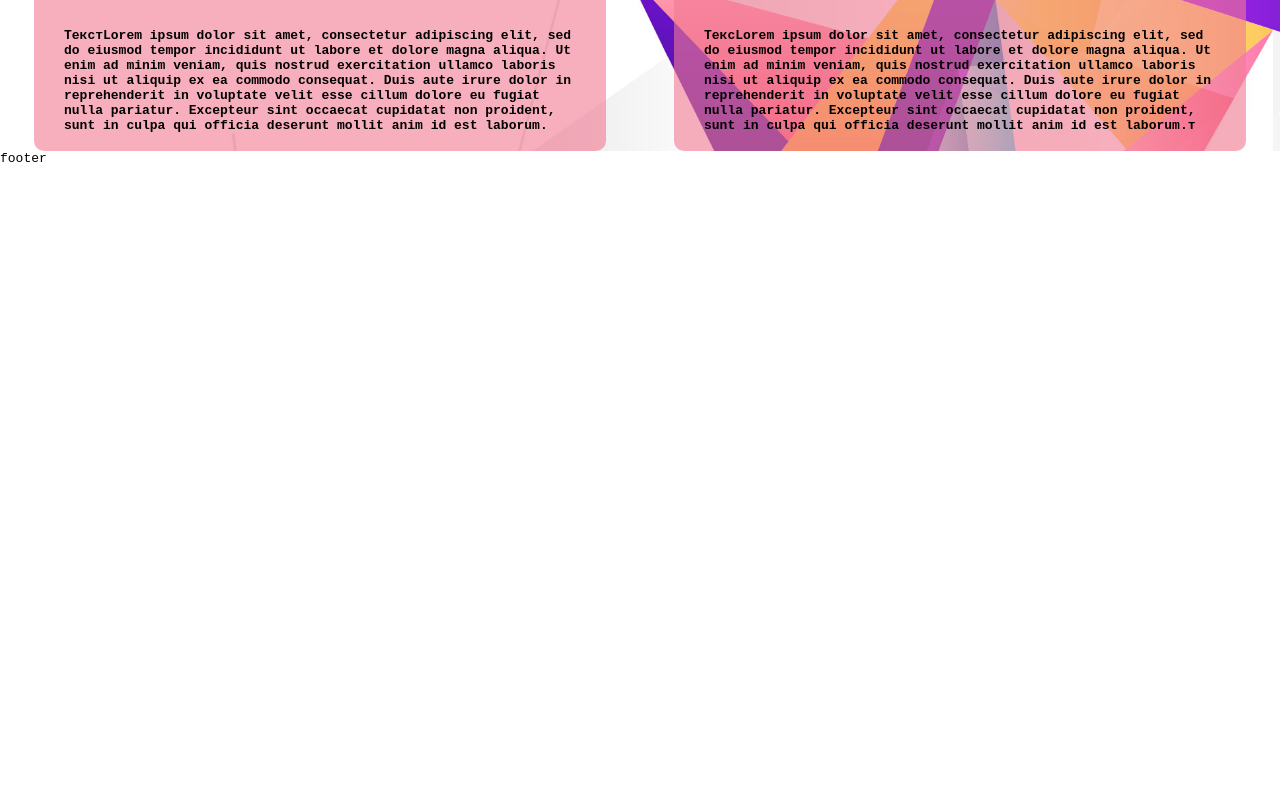
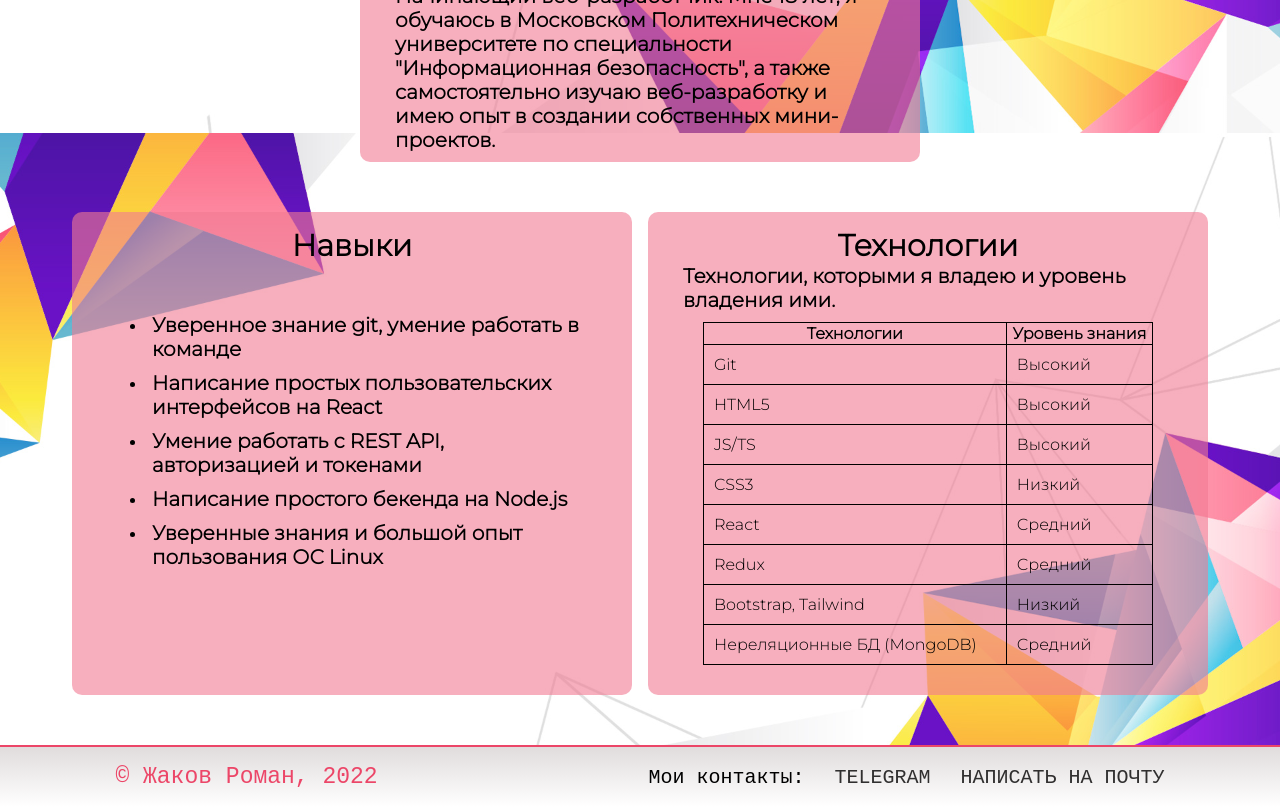
Before and after one commit to lixxteq/Zhakov-211-351-web-dev-2022-1, a plain HTML site: page Lab-1/public/index.html in a window 1280 px wide. Shown: the part 739-1548 px from the top of the page. Before the commit the page ends 950 px from the top, so only its background shows below. Drawn offline with Linux system fonts and the light colour scheme.

Commit message:
css cleanup, added adaptiveness for any scale and window size

```diff
--- a/Lab-1/public/index.html
+++ b/Lab-1/public/index.html
@@ -1,5 +1,5 @@
 <!DOCTYPE html>
-<html lang="en">
+<html lang="ru">
 <head>
     <meta charset="UTF-8">
     <meta http-equiv="X-UA-Compatible" content="IE=edge">
@@ -16,9 +16,9 @@
                 </figure>
                 <nav>
                     <ul class="links">
-                        <li><a href="">Обо мне</a></li>
-                        <li><a href="">Навыки</a></li>
-                        <li><a href="">Технологии</a></li>
+                        <li><a href="#about">Обо мне</a></li>
+                        <li><a href="#skills">Навыки</a></li>
+                        <li><a href="#tech">Технологии</a></li>
                     </ul>
                 </nav>
             </div>
@@ -27,29 +27,89 @@
         <main class="main">
             <div class="title">
                 <h1>Личная страница разработчика</h1>
+                <h4>Жаков Роман</h4>
             </div>
             <div class="about">
                 <figure class="photo"><img src="../public/assets/images/about.jpg" alt="My Photo"></figure>
-                <div class="info__block">
+                <div class="info__block" id="about">
                     <h1>Обо мне</h1>
-                    <h4>ТексLorem ipsum dolor sit amet, consectetur adipiscing elit, sed do eiusmod tempor incididunt ut labore et dolore magna aliqua. Ut enim ad minim veniam, quis nostrud exercitation ullamco laboris nisi ut aliquip ex ea commodo consequat. Duis aute irure dolor in reprehenderit in voluptate velit esse cillum dolore eu fugiat nulla pariatur. Excepteur sint occaecat cupidatat non proident, sunt in culpa qui officia deserunt mollit anim id est laborum.т</h4>
+                    <h4>Начинающий веб-разработчик. Мне 18 лет, я обучаюсь в Московском Политехническом университете по специальности "Информационная безопасность", а также самостоятельно изучаю веб-разработку и имею опыт в создании собственных мини-проектов.</h4>
                 </div>
             </div>
             <div class="info">
-                <div class="info__block">
+                <div class="info__block" id="skills">
                     <h1>Навыки</h1>
-                    <h4>ТекстLorem ipsum dolor sit amet, consectetur adipiscing elit, sed do eiusmod tempor incididunt ut labore et dolore magna aliqua. Ut enim ad minim veniam, quis nostrud exercitation ullamco laboris nisi ut aliquip ex ea commodo consequat. Duis aute irure dolor in reprehenderit in voluptate velit esse cillum dolore eu fugiat nulla pariatur. Excepteur sint occaecat cupidatat non proident, sunt in culpa qui officia deserunt mollit anim id est laborum.</h4>
+                    <ul>
+                        <li>
+                            <h4>Уверенное знание git, умение работать в команде</h4>
+                        </li>
+                        <li>
+                            <h4>Написание простых пользовательских интерфейсов на React</h4>
+                        </li>
+                        <li>
+                            <h4>Умение работать с REST API, авторизацией и токенами</h4>
+                        </li>
+                        <li>
+                            <h4>Написание простого бекенда на Node.js</h4>
+                        </li>
+                        <li>
+                            <h4>Уверенные знания и большой опыт пользования ОС Linux </h4>
+                        </li>
+                    </ul>
                 </div>
-                <div class="info__block">
+                <div class="info__block" id="tech">
                     <h1>Технологии</h1>
-                    <h4>ТексLorem ipsum dolor sit amet, consectetur adipiscing elit, sed do eiusmod tempor incididunt ut labore et dolore magna aliqua. Ut enim ad minim veniam, quis nostrud exercitation ullamco laboris nisi ut aliquip ex ea commodo consequat. Duis aute irure dolor in reprehenderit in voluptate velit esse cillum dolore eu fugiat nulla pariatur. Excepteur sint occaecat cupidatat non proident, sunt in culpa qui officia deserunt mollit anim id est laborum.т</h4>
+                    <h4>Технологии, которыми я владею и уровень владения ими.</h4>
+                    <table>
+                        <tr>
+                            <th>Технологии</th>
+                            <th>Уровень знания</th>
+                        </tr>
+                        <tr>
+                            <td>Git</td>
+                            <td>Высокий</td>
+                        </tr>
+                        <tr>
+                            <td>HTML5</td>
+                            <td>Высокий</td>
+                        </tr>
+                        <tr>
+                            <td>JS/TS</td>
+                            <td>Высокий</td>
+                        </tr>
+                        <tr>
+                            <td>CSS3</td>
+                            <td>Низкий</td>
+                        </tr>
+                        <tr>
+                            <td>React</td>
+                            <td>Средний</td>
+                        </tr>
+                        <tr>
+                            <td>Redux</td>
+                            <td>Средний</td>
+                        </tr>
+                        <tr>
+                            <td>Bootstrap, Tailwind</td>
+                            <td>Низкий</td>
+                        </tr>
+                        <tr>
+                            <td>Нереляционные БД (MongoDB)</td>
+                            <td>Средний</td>
+                        </tr>
+                    </table>
                 </div>
             </div>
         </main>
 
         <footer class="footer">
+            <div class="copy">&copy; Жаков Роман, 2022</div>
             <div class="footer__nav">
-                footer
+                <ul class="links">
+                    <li><p>Мои контакты:</p></li>
+                    <li><a href="https://t.me/123">Telegram</a></li>
+                    <li><a href="mailto:example@mail.com">Написать на почту</a></li>
+                </ul>
             </div>
         </footer>
     </div>
--- a/Lab-1/styles/global.css
+++ b/Lab-1/styles/global.css
@@ -1,13 +1,14 @@
+@import url('https://fonts.googleapis.com/css2?family=Montserrat:wght@300&display=swap');
+
+html {
+    scroll-behavior: smooth
+}
+
 body {
     margin: 0;
     padding: 0;
     font-family: monospace;
-
 }
-
-/* @media (min-width: 600px) {
-
-} */
 
 .root {
     display: flex;
@@ -21,11 +22,10 @@ body {
     display: flex;
     align-items: center;
     justify-content: center;
-    /* background-color: whitesmoke; */
     background-image: linear-gradient(white, whitesmoke);
-    border-bottom: 3px solid whitesmoke;
-    /* box-shadow: 10px 5px red; */
-
+    border-bottom: 2px solid #ec4668;
+    position: sticky;
+    top: 0;
 }
 
 .header__content {
@@ -41,7 +41,6 @@ body {
     display: flex;
     flex-direction: column;
     flex-wrap: wrap;
-    /* align-items: center; */
     background-image: url(../public/assets/images/bg.jpg);
     background-repeat: no-repeat;
     background-size: cover;
@@ -54,6 +53,10 @@ body {
     height: 60px;
     margin-top: auto;
     display: flex;
+    background-image: linear-gradient(rgba(201, 194, 194, 0.568), white);
+    border-top: 2px solid #ec4668;
+    align-items: center;
+    justify-content: space-around;
 }
 
 .header nav {
@@ -68,8 +71,9 @@ body {
     display: flex;
     justify-content: space-around;
     list-style-type: none;
-    /* margin: 0; */
+    margin: 0;
     flex-wrap: wrap;
+    align-items: center;
 }
 
 .links li {
@@ -93,10 +97,20 @@ body {
     width: 60%;
     font-size: 24px;
     color: #ec4668;
+    flex-direction: column;
+    align-items: flex-end;
+}
+
+.title h4 {
+    margin: 0 0 20px 0;
+    color: #dd0c36;
+}
+
+.title h1 {
+    margin-bottom: 0;
 }
 
 .logo {
-    /* display: inline-block; */
     height: 100%;
 }
 
@@ -106,30 +120,22 @@ body {
 
 .about {
     display: flex;
-    justify-content: space-between;
-    /* flex-wrap: wrap; */
-    /* flex-basis: 70%; */
-    width: 70%;
-    height: 400px;
-    margin: 20px;
+    justify-content: space-around;
+    flex-wrap: wrap;
+    width: 60%;
+    margin-bottom: 50px;
 }
 
 .photo {
-    max-height: 400px;
-    display: inline-block;
+    height: 400px;
+    margin: 0;
+    border: 6px solid rgba(242, 123, 147, 0.6);
+    border-radius: 10px;
 }
 
 .photo img {
     min-height: 100px;
     max-height: 100%;
-    border: 6px solid rgba(242, 123, 147, 0.6);
-    border-radius: 10px;
-}
-
-.info {
-    display: flex;
-    justify-content: space-around;
-    flex-wrap: wrap;
 }
 
 .info__block {
@@ -140,8 +146,75 @@ body {
     padding: 0 30px;
     display: flex;
     flex-direction: column;
+    align-items: center;
+    font-family: 'Montserrat', sans-serif;
 }
 
 .info__block h1 {
+    font-size: 30px;
+    margin: 15px 0 0 0;
+    flex: 1;
+}
 
+.info__block:target {
+    animation: selecting 0.5s;
 }
+
+@keyframes selecting {
+    0% {
+        background: rgba(242, 123, 147, 0.6);
+    }
+
+    50% {
+        background: rgba(241, 67, 102, 0.6);
+    }
+
+    100% {
+        background: rgba(242, 123, 147, 0.6);
+    }
+}
+
+.info__block h4 {
+    flex: 5;
+    margin: 0 5px 10px 5px;
+    font-size: 20px;
+}
+
+.info {
+    display: flex;
+    justify-content: space-around;
+    flex-wrap: wrap;
+    width: 90%;
+    margin-bottom: 50px;
+}
+
+.info__block table,
+.info__block ul {
+    flex: 5;
+    width: 90%;
+    margin-bottom: 30px;
+}
+
+table,
+th,
+td {
+    border: 1px solid black;
+    border-collapse: collapse;
+}
+
+.info__block td {
+    padding: 10px;
+}
+
+.footer .copy {
+    font-size: 23px;
+    color: #ec4668;
+}
+
+.footer .links a {
+    color: rgb(48, 47, 47);
+}
+
+.footer .links p {
+    font-size: 20px;
+}
```
